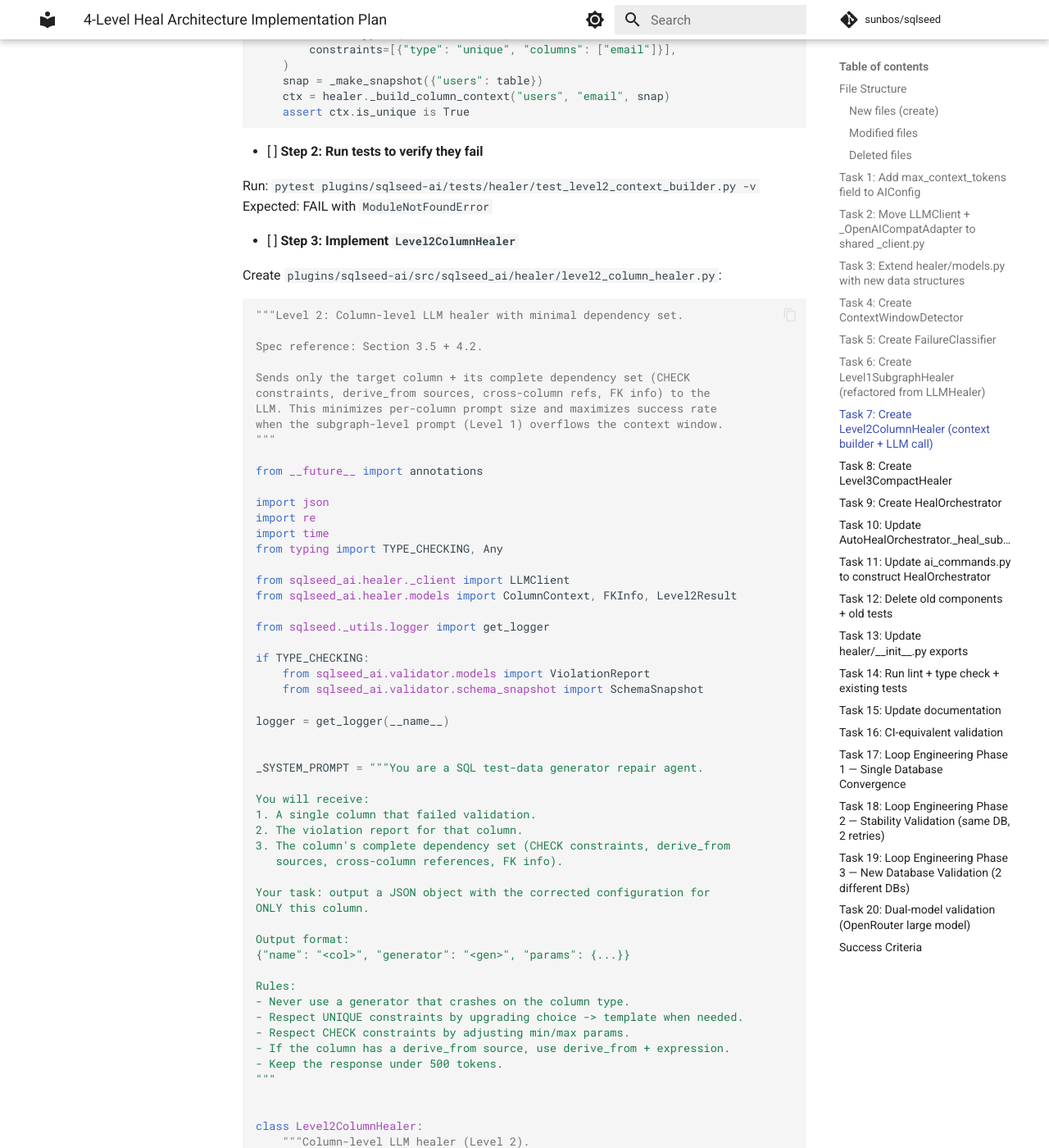
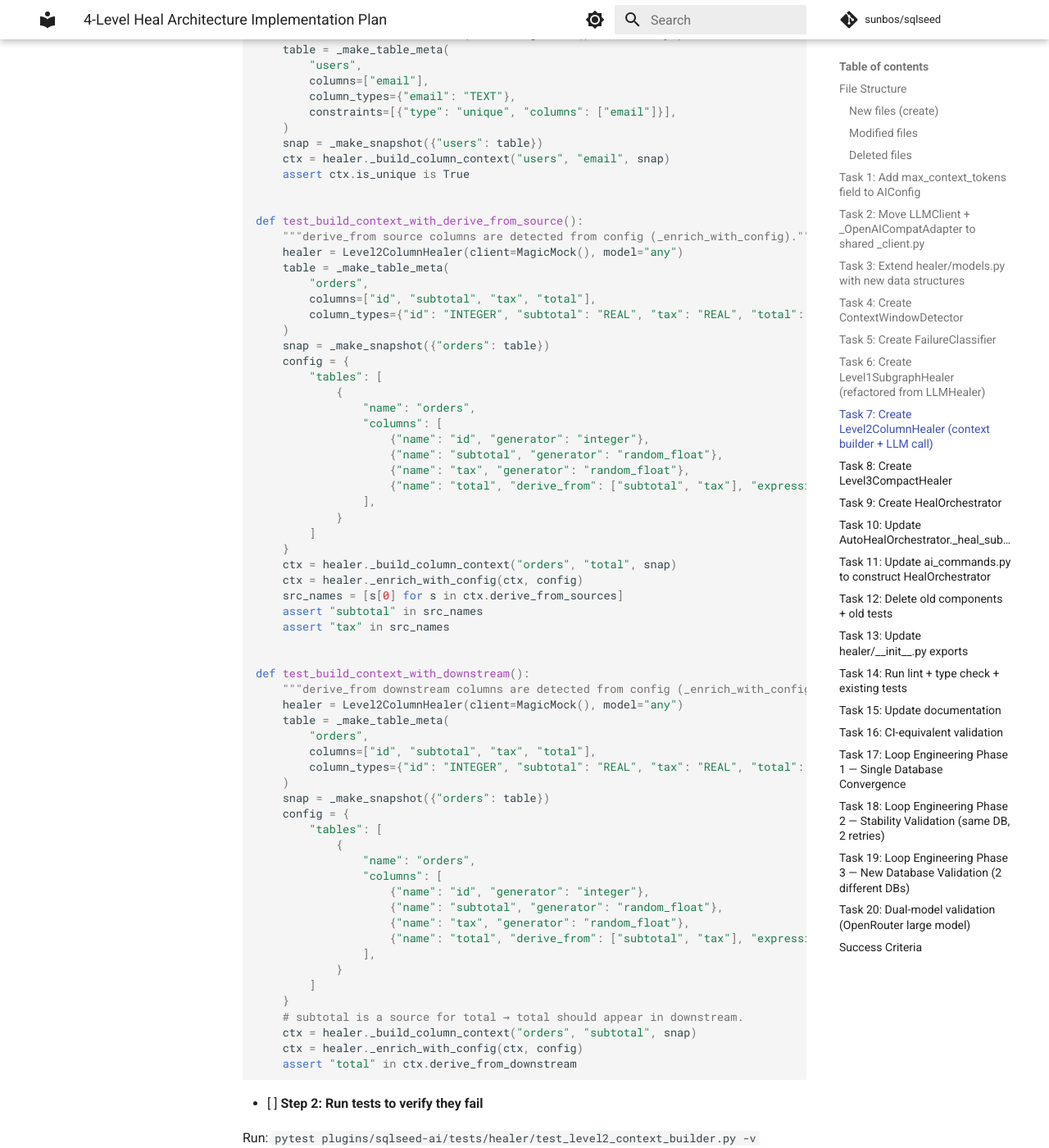
Before and after one commit to sunbos/sqlseed, an MkDocs documentation site: the page built from docs/superpowers/plans/2026-07-08-4-level-heal-architecture.md, in a window 1280 px wide and 1400 px high, scrolled down 22697 px. Shown: the whole window at 82% size. Built offline with MkDocs 1.6.1 and Material for MkDocs 9.7.7, drawn with Linux system fonts in a browser that asks for light colours; comment, search, counter and statistics services are not loaded; some of the changed text lies outside the part shown.

Commit message:
docs(plan): align HealAttempt fields with spec + add missing Level2 derive_from tests
Fix 1: HealAttempt dataclass fields aligned to spec Section 4.3:

- Spec: level, failure_type, latency_ms, token_estimate, error_message

- Plan was: attempt_num, prompt_tokens, elapsed_seconds, success, error, applied_fixes

- Now aligned; kept applied_fixes for backward compat

- Updated 3 HealAttempt constructions in HealOrchestrator (Task 9)

Fix 2: Added missing Level2 context builder tests (spec Section 6.3):

- test_build_context_with_derive_from_source

- test_build_context_with_downstream

- These test _enrich_with_config() since derive_from comes from config not schema

- Updated expected pass counts (5 -> 7)

````diff
--- a/docs/superpowers/plans/2026-07-08-4-level-heal-architecture.md
+++ b/docs/superpowers/plans/2026-07-08-4-level-heal-architecture.md
@@ -276,13 +276,17 @@
 
 @dataclass
 class HealAttempt:
-    """Record of a single LLM healer attempt."""
-
-    attempt_num: int
-    prompt_tokens: int
-    elapsed_seconds: float
-    success: bool
-    error: str | None = None
+    """Record of a single LLM healer attempt.
+
+    Spec reference: Section 4.3 — tracks which level was tried, the
+    failure type (if any), latency, token estimate, and error message.
+    """
+
+    level: int                                   # 1, 2, or 3 (which healer was tried)
+    failure_type: FailureType | None = None      # None if success
+    latency_ms: int = 0                          # elapsed time in milliseconds
+    token_estimate: int = 0                      # prompt token estimate
+    error_message: str | None = None
     applied_fixes: list[AppliedFix] = field(default_factory=list)
 
 
@@ -1086,6 +1090,63 @@
     snap = _make_snapshot({"users": table})
     ctx = healer._build_column_context("users", "email", snap)
     assert ctx.is_unique is True
+
+
+def test_build_context_with_derive_from_source():
+    """derive_from source columns are detected from config (_enrich_with_config)."""
+    healer = Level2ColumnHealer(client=MagicMock(), model="any")
+    table = _make_table_meta(
+        "orders",
+        columns=["id", "subtotal", "tax", "total"],
+        column_types={"id": "INTEGER", "subtotal": "REAL", "tax": "REAL", "total": "REAL"},
+    )
+    snap = _make_snapshot({"orders": table})
+    config = {
+        "tables": [
+            {
+                "name": "orders",
+                "columns": [
+                    {"name": "id", "generator": "integer"},
+                    {"name": "subtotal", "generator": "random_float"},
+                    {"name": "tax", "generator": "random_float"},
+                    {"name": "total", "derive_from": ["subtotal", "tax"], "expression": "subtotal + tax"},
+                ],
+            }
+        ]
+    }
+    ctx = healer._build_column_context("orders", "total", snap)
+    ctx = healer._enrich_with_config(ctx, config)
+    src_names = [s[0] for s in ctx.derive_from_sources]
+    assert "subtotal" in src_names
+    assert "tax" in src_names
+
+
+def test_build_context_with_downstream():
+    """derive_from downstream columns are detected from config (_enrich_with_config)."""
+    healer = Level2ColumnHealer(client=MagicMock(), model="any")
+    table = _make_table_meta(
+        "orders",
+        columns=["id", "subtotal", "tax", "total"],
+        column_types={"id": "INTEGER", "subtotal": "REAL", "tax": "REAL", "total": "REAL"},
+    )
+    snap = _make_snapshot({"orders": table})
+    config = {
+        "tables": [
+            {
+                "name": "orders",
+                "columns": [
+                    {"name": "id", "generator": "integer"},
+                    {"name": "subtotal", "generator": "random_float"},
+                    {"name": "tax", "generator": "random_float"},
+                    {"name": "total", "derive_from": ["subtotal", "tax"], "expression": "subtotal + tax"},
+                ],
+            }
+        ]
+    }
+    # subtotal is a source for total → total should appear in downstream.
+    ctx = healer._build_column_context("orders", "subtotal", snap)
+    ctx = healer._enrich_with_config(ctx, config)
+    assert "total" in ctx.derive_from_downstream
 ```
 
 - [ ] **Step 2: Run tests to verify they fail**
````
Also changed, not shown: other parts of docs/superpowers/plans/2026-07-08-4-level-heal-architecture.md (+29 -27 lines).
